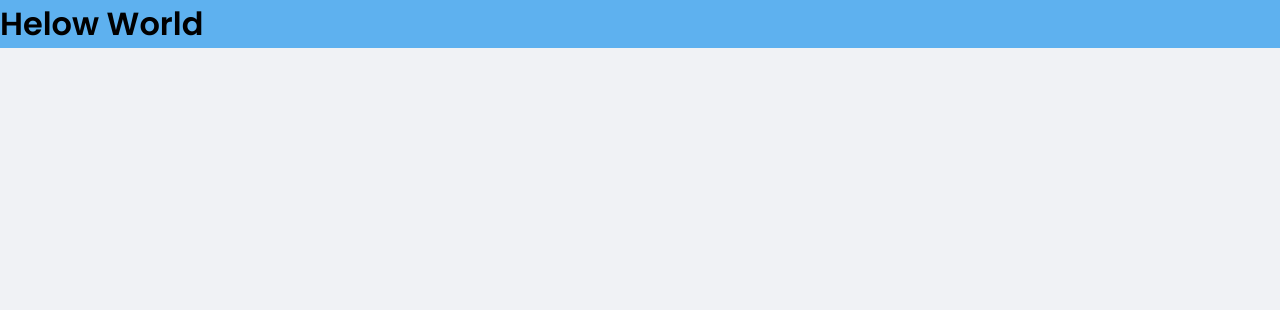
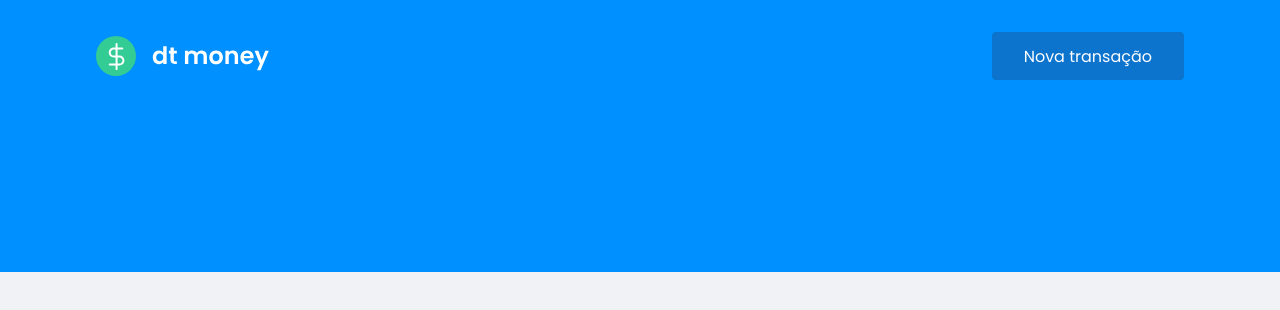
Before and after one commit to gabrieljuniorferrari88/dtmoney, a React (Vite) app: page / in a window 1280 px wide. Shown: the top 310 px of the page. Built offline with nearby package versions, Linux system fonts and the light colour scheme.

Commit message:
created component Header and styles

```diff
--- a/src/components/Header/index.tsx
+++ b/src/components/Header/index.tsx
@@ -1,9 +1,13 @@
-import { Container } from './styles';
+import { Container, Content } from './styles';
+import logoImg from '../../assets/logo.svg';
 
 export function Header() {
   return (
     <Container>
-      <h1>Helow World</h1>
+      <Content>
+        <img src={logoImg} alt="Dt Money" />
+        <button type="button">Nova transação</button>
+      </Content>
     </Container>
   );
 }
--- a/src/components/Header/styles.ts
+++ b/src/components/Header/styles.ts
@@ -1,6 +1,33 @@
 import { styled } from '../../stitches.config';
 
-export const Container = styled('div', {
+export const Container = styled('header', {
   flex: '1',
-  background: '$blue8',
+  background: '$blue9',
 });
+
+export const Content = styled('div', {
+  maxWidth: '1120px',
+  margin: '0 auto',
+
+  padding: '2rem 1rem 12rem',
+  display: 'flex',
+  alignItems: 'center',
+  justifyContent: 'space-between',
+
+  button: {
+    fontSize: '$1',
+    color: '$blue1',
+    backgroundColor: '$blue11',
+    border: '0',
+    padding: '0 2rem',
+    borderRadius: '0.25rem',
+    height: '3rem',
+
+    '&:hover': {
+      backgroundColor: '$blue10',
+    },
+    '&:active': {
+      backgroundColor: '$blue8',
+    },
+  },
+});
--- a/src/stitches.config.ts
+++ b/src/stitches.config.ts
@@ -43,9 +43,9 @@ export const { styled, createTheme, css } = createStitches({
       3: '15px',
     },
     fontSizes: {
-      1: '12px',
-      2: '13px',
-      3: '15px',
+      1: '1rem',
+      2: '2rem',
+      3: '3rem',
     },
     fonts: {
       untitled: 'Untitled Sans, apple-system, sans-serif',
```
